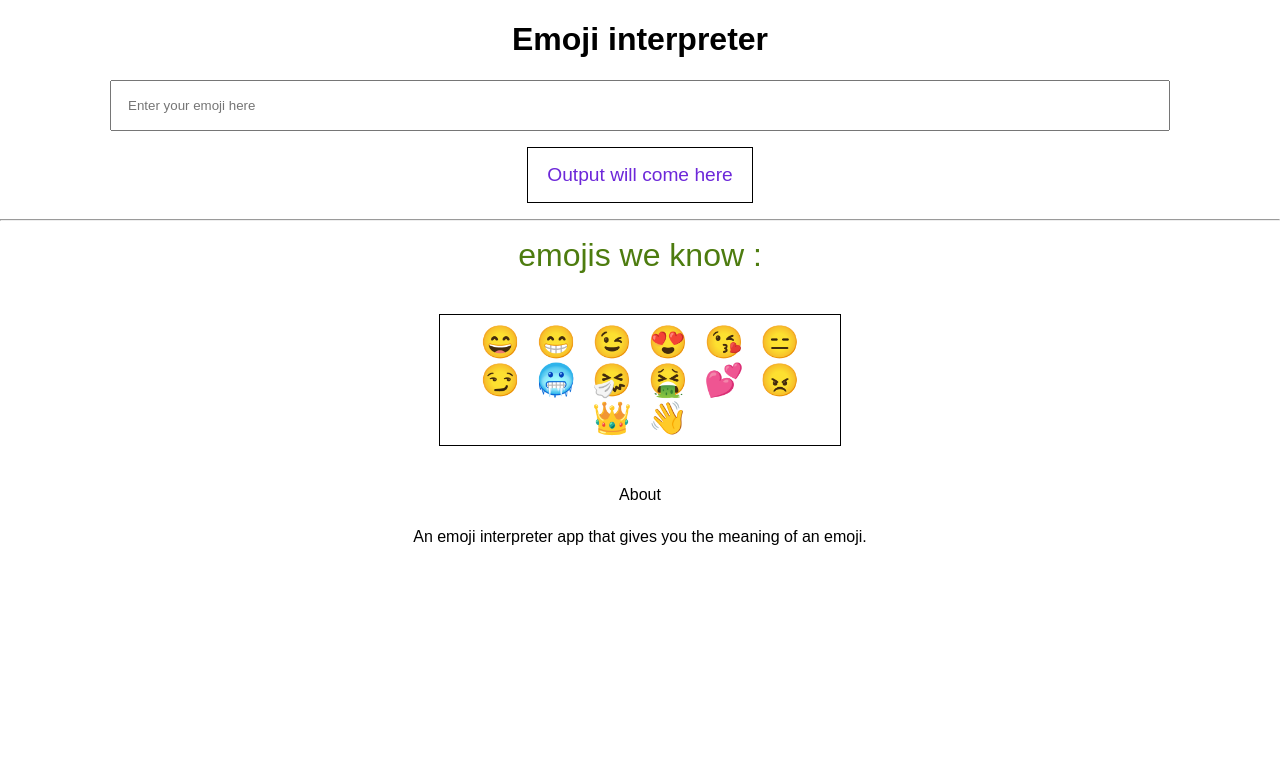
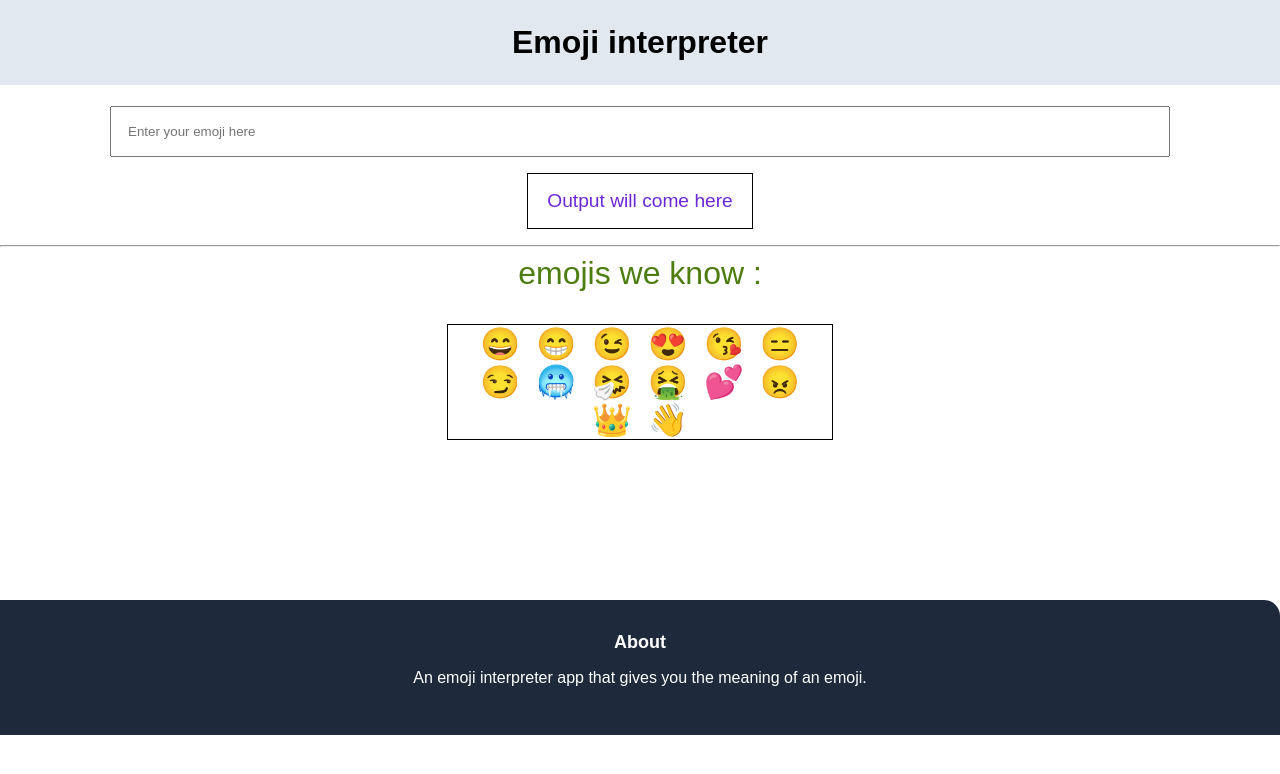
Before and after one commit to faheemk23/emoji-app, a React (Create React App) app: page / in a window 1280 px wide. Shown: the top 774 px of the page. Built offline with nearby package versions, Linux system fonts and the light colour scheme.

Commit message:
style: div,footer,heading

```diff
--- a/src/styles.css
+++ b/src/styles.css
@@ -9,5 +9,30 @@
 }
 
 div {
-  padding: 0.5rem;
+  padding: 0;
+  margin: 0rem;
 }
+
+.footer {
+  background-color: #1e293b;
+  padding: 2rem;
+  text-align: center;
+  color: white;
+  border-top-right-radius: 1rem;
+  margin: 10rem 0rem 0rem 0rem;
+}
+
+.footer .footer-header {
+  font-weight: bold;
+  font-size: large;
+}
+
+.footer ul {
+  padding-inline-start: 0px;
+}
+
+h1 {
+  background-color: #e2e8f0;
+  padding: 1.5rem;
+  margin-top: 0rem;
+}
```
